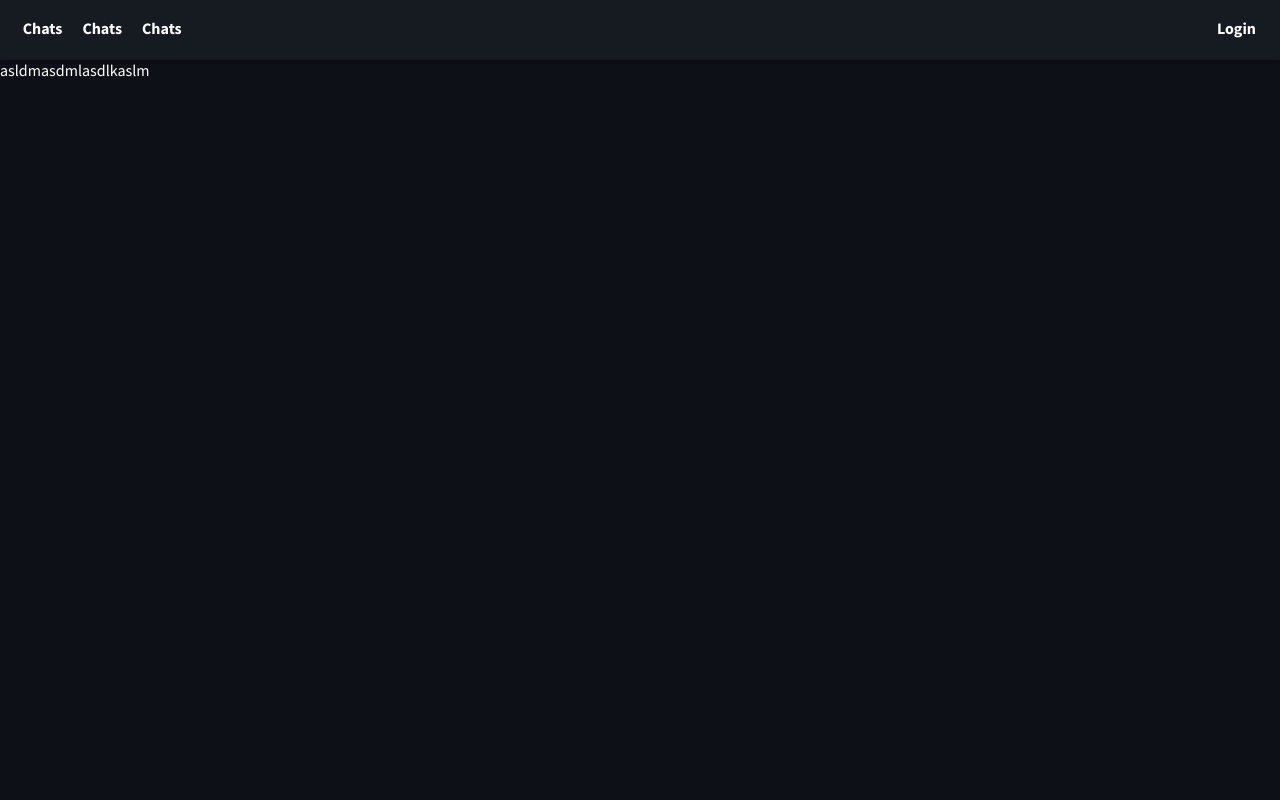
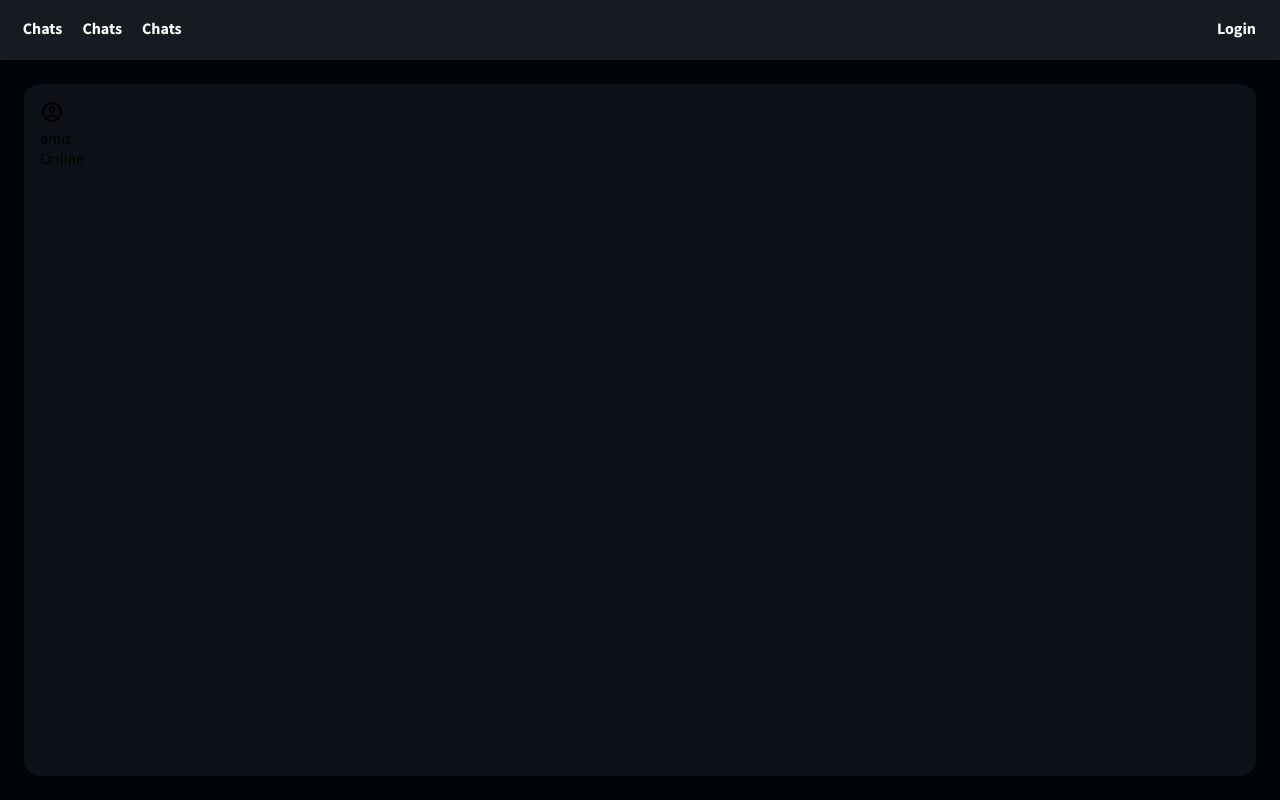
Before and after one commit to ZukLevinson/ChattingApp, a React (Create React App) app in the folder frontend/: page / in a window 1280 px wide. Built offline with nearby package versions, Linux system fonts and the light colour scheme.

Commit message:
feat(Chat, UserProfileBadge): started working on these, created initial components

```diff
--- a/frontend/package.json
+++ b/frontend/package.json
@@ -3,6 +3,8 @@
   "version": "0.1.0",
   "private": true,
   "dependencies": {
+    "@mui/icons-material": "^5.0.0",
+    "@mui/material": "^5.0.0",
     "@types/jest": "^26.0.24",
     "@types/node": "^12.20.24",
     "@types/react": "^17.0.20",
--- /dev/null
+++ b/frontend/src/components/Chat/index.module.css
@@ -0,0 +1,9 @@
+.container {
+  flex: 1;
+  width: calc(100% - (var(--card-margin) + var(--card-padding)) * 2);
+  height: calc(100% - 4em);
+  background-color: var(--secondary-background);
+  margin: var(--card-margin);
+  border-radius: 1em;
+  padding: var(--card-padding);
+}
--- /dev/null
+++ b/frontend/src/components/Chat/index.tsx
@@ -0,0 +1,21 @@
+import styles from "./index.module.css";
+import UserProfileBadge, {
+  Props as UserProfileBadgeProps,
+} from "../UserProfileBadge";
+
+const tempCurrentChat: UserProfileBadgeProps = {
+  username: "amit",
+  status: "Online",
+};
+
+interface Props {}
+
+export default function Chat(props: Props) {
+  return (
+    <div className={styles.container}>
+      <div>
+        <UserProfileBadge {...tempCurrentChat} />
+      </div>
+    </div>
+  );
+}
--- /dev/null
+++ b/frontend/src/components/UserProfileBadge/index.module.css
@@ -0,0 +1,4 @@
+.container {
+  height: 40px;
+  width: calc(fit-content + 1em);
+}
--- /dev/null
+++ b/frontend/src/components/UserProfileBadge/index.tsx
@@ -0,0 +1,28 @@
+import styles from "./index.module.css";
+import { FunctionComponent, useState } from "react";
+// import AccountCircleIcon from "@mui/icons-material/AccountCircle";
+import { ReactComponent as Avatar } from "../../assets/icons/account_circle_black_24dp.svg";
+
+export interface Props {
+  username: string;
+  status: "Online" | "Offline" | "In chat";
+  icon?: FunctionComponent;
+}
+
+export default function UserProfileBadge(props: Props) {
+  return (
+    <div className={styles.container}>
+      <div className={styles.icon}>
+        {props.icon ? <props.icon /> : <Avatar />}
+      </div>
+      <div className={styles.info}>
+        <div className={styles.username}>
+          <span>{props.username}</span>
+        </div>
+        <div className={styles.status}>
+          <span>{props.status}</span>
+        </div>
+      </div>
+    </div>
+  );
+}
--- a/frontend/src/features/dashboard/index.module.css
+++ b/frontend/src/features/dashboard/index.module.css
@@ -1,4 +1,7 @@
 .container {
-    width: 100%;
-    height: 100%;
+  width: 100%;
+  height: 100%;
+  display: flex;
+  flex-direction: column;
+  background-color: var(--primary-background);
 }
--- a/frontend/src/features/dashboard/index.tsx
+++ b/frontend/src/features/dashboard/index.tsx
@@ -1,11 +1,12 @@
 import styles from "./index.module.css";
-import Navbar from "../../components/Navbar"
+import Navbar from "../../components/Navbar";
+import Chat from "../../components/Chat";
 
 export default function Dashboard() {
-    return (
-        <div className={styles.container}>
-            <Navbar />
-            asldmasdmlasdlkaslm
-        </div>
-    );
+  return (
+    <div className={styles.container} data-theme="dark">
+      <Navbar />
+      <Chat />
+    </div>
+  );
 }
--- a/frontend/src/index.css
+++ b/frontend/src/index.css
@@ -1,17 +1,26 @@
-@import url('https://fonts.googleapis.com/css2?family=Source+Sans+Pro:ital,wght@0,200;0,300;0,400;0,600;0,700;0,900;1,200;1,300;1,400;1,600;1,700;1,900&display=swap');
+@import url("https://fonts.googleapis.com/css2?family=Source+Sans+Pro:ital,wght@0,200;0,300;0,400;0,600;0,700;0,900;1,200;1,300;1,400;1,600;1,700;1,900&display=swap");
 
-html, body, #root {
+:root {
+  --card-margin: 1.5em;
+  --card-padding: 1em;
+}
+
+[data-theme="dark"] {
+  --primary-background: #010409;
+  --secondary-background: #0d1117;
+  --active-background: #1a212c;
+  --primary-text-color: #fdfdfd;
+}
+
+html,
+body,
+#root {
   margin: 0;
-  font-family: 'Source Sans Pro', sans-serif;
+  font-family: "Source Sans Pro", sans-serif;
   -webkit-font-smoothing: antialiased;
   -moz-osx-font-smoothing: grayscale;
   width: 100vw;
   height: 100vh;
-  background-color: #0d1117;
-  color: #fff;
+  background-color: var(--primary-background);
+  color: var(--primary-text-color);
 }
-
-code {
-  font-family: source-code-pro, Menlo, Monaco, Consolas, 'Courier New',
-    monospace;
-}
```
Also changed, not shown: frontend/src/assets/icons/account_circle_black_24dp.svg (added), 1 other file (tests, documents, lock files or other folders).
